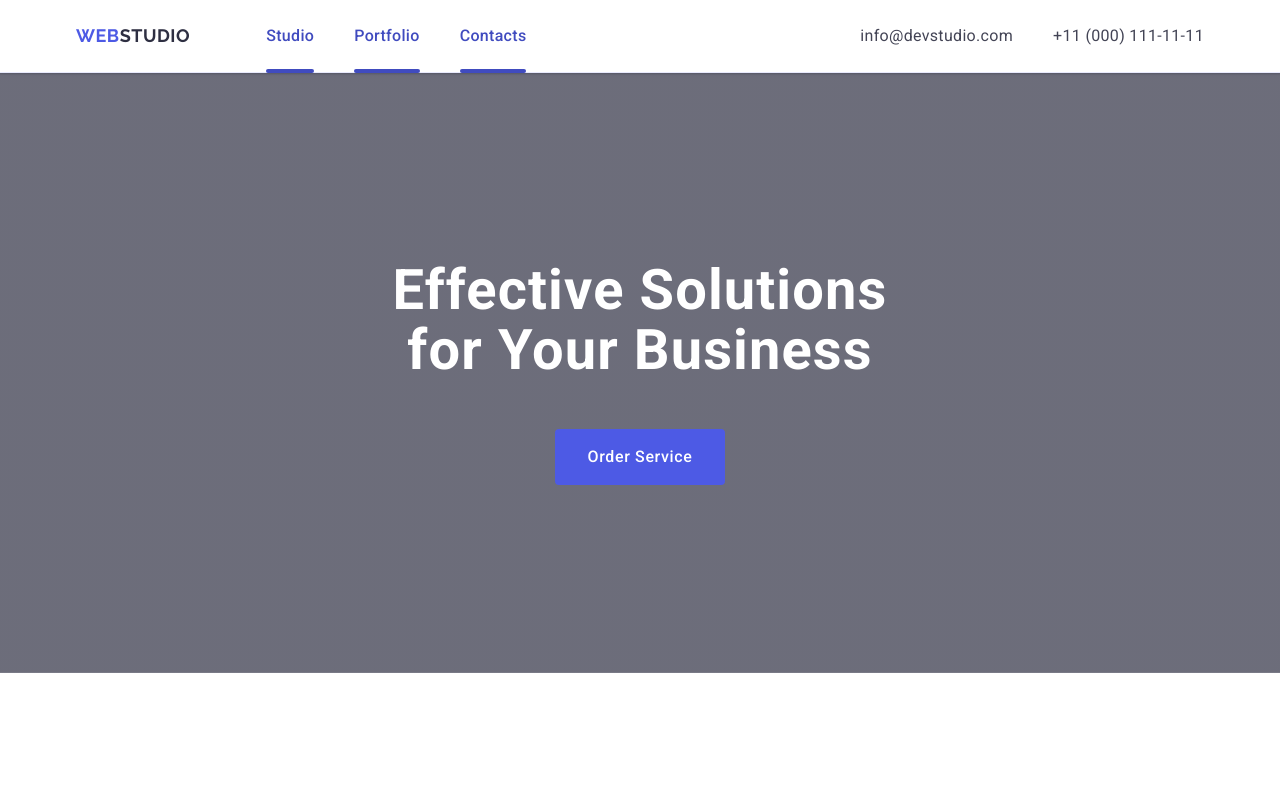
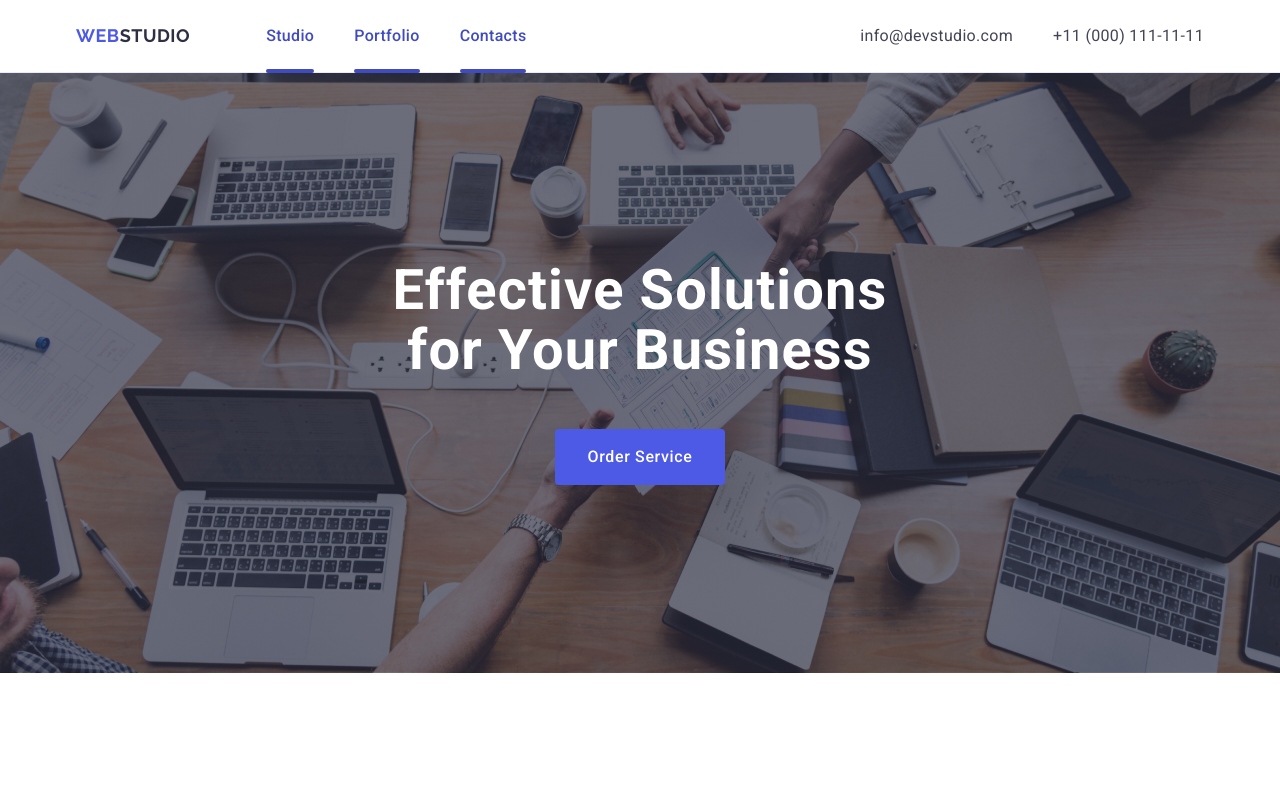
Before and after one commit to mafSida/goit-markup-hw-04, a plain HTML site: page index.html in a window 1280 px wide. Shown: the top 789 px of the page. Drawn offline with nearby package versions, Linux system fonts and the light colour scheme; the site is published under a folder, as on GitHub Pages, so addresses that start at the root find nothing.

Commit message:
fix background image

```diff
--- a/css/styles.css
+++ b/css/styles.css
@@ -164,7 +164,7 @@ img {
       rgba(46, 47, 66, 0.7),
       rgba(46, 47, 66, 0.7)
     ),
-    url(/images/background-image.jpg);
+    url(../images/background-image.jpg);
   background-repeat: no-repeat;
   background-position: center;
   background-size: cover;
```
